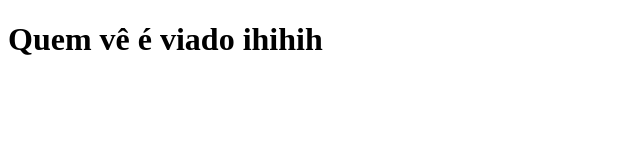
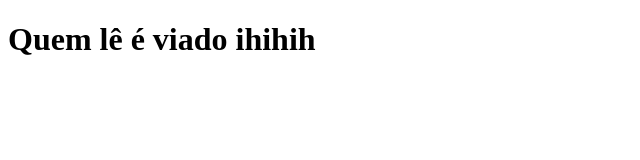
Before and after one commit to Pcburilli/e.a.c, a plain HTML site: page index.html in a window 1280 px wide. Shown: the whole page, without its empty margins (0-640 px from the left). Drawn offline with Linux system fonts and the light colour scheme.

Commit message:
Update index.html

```diff
--- a/index.html
+++ b/index.html
@@ -9,7 +9,7 @@
 </head>
 <body>
     <header>
-        <h1>Quem vê é viado ihihih</h1>
+        <h1>Quem lê é viado ihihih</h1>
     </header>
     <nav>
 
```
